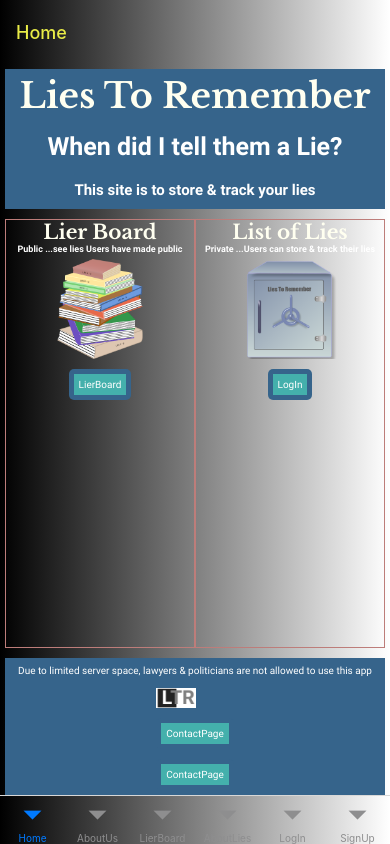
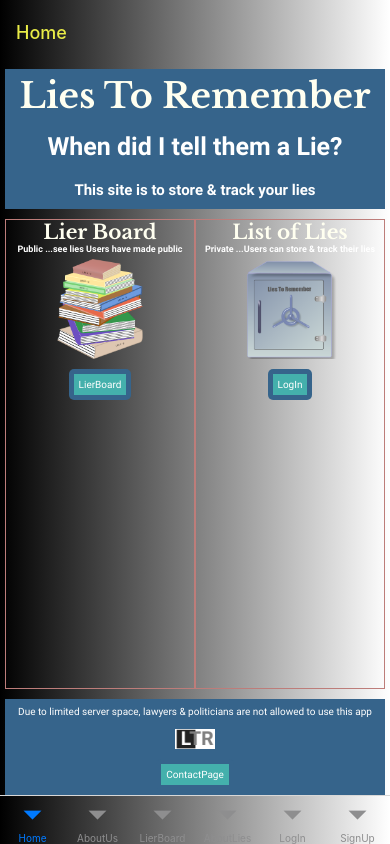
Before and after one commit to psteingh/LTRapp, a React Native app: screen /Home in a window 390 px wide. Built offline with nearby package versions, Linux system fonts and the light colour scheme.

Commit message:
ltrapp0520801

```diff
--- a/constants/ltrlogofooter.js
+++ b/constants/ltrlogofooter.js
@@ -1,6 +1,4 @@
 import { View, Image, StyleSheet } from 'react-native';
-
-import ButtonUseNav from '../home/ButtonUseNav';
 
 function LtrLogoFooter() {
   return (
@@ -8,7 +6,6 @@ function LtrLogoFooter() {
       <Image
         style={styles.imageLtrLogoFooter}
         source={require('../assets/images/ltrbrand.png')} />
-      <ButtonUseNav screenName='ContactPage' />
     </View>
   );
 }
```
